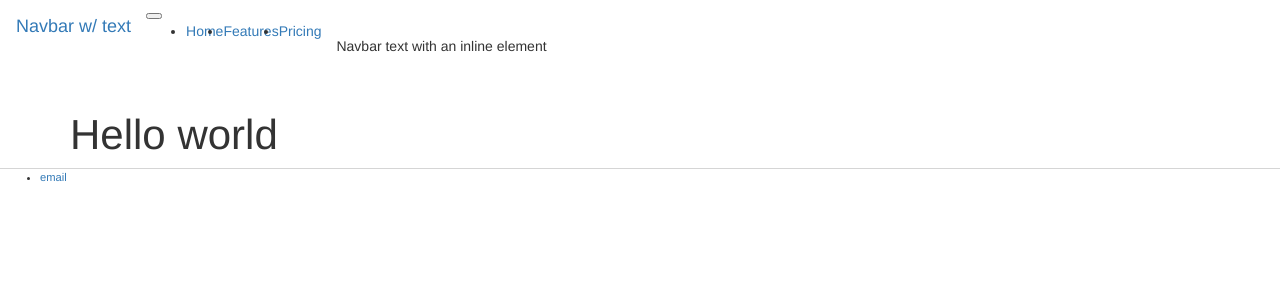
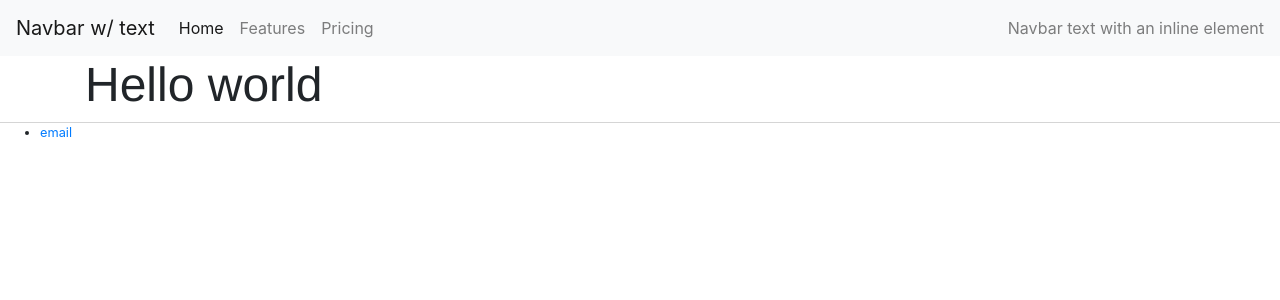
Before and after one commit to kyliesworkshop/kyliesworkshop.github.io, a Jekyll site: the page built from index.html, in a window 1280 px wide. Shown: the top 300 px of the page. Built offline with Jekyll 4.4.1, drawn with Linux system fonts in a browser that asks for light colours.

Commit message:
Update header.html

```diff
--- a/_includes/header.html
+++ b/_includes/header.html
@@ -2,7 +2,7 @@
 	<title>{{ include.title }}</title>
 
 	<!-- Bootstrap -->
-	<link rel="stylesheet" href="https://maxcdn.bootstrapcdn.com/bootstrap/3.3.7/css/bootstrap.min.css" integrity="sha384-BVYiiSIFeK1dGmJRAkycuHAHRg32OmUcww7on3RYdg4Va+PmSTsz/K68vbdEjh4u" crossorigin="anonymous">
+	<link rel="stylesheet" href="https://stackpath.bootstrapcdn.com/bootstrap/4.1.3/css/bootstrap.min.css" integrity="sha384-MCw98/SFnGE8fJT3GXwEOngsV7Zt27NXFoaoApmYm81iuXoPkFOJwJ8ERdknLPMO" crossorigin="anonymous">
 	<!-- End Bootstrap -->
 	<!-- Global site tag (gtag.js) - Google Analytics -->
 	<script async src="https://www.googletagmanager.com/gtag/js?id=UA-125657874-1"></script>
```
